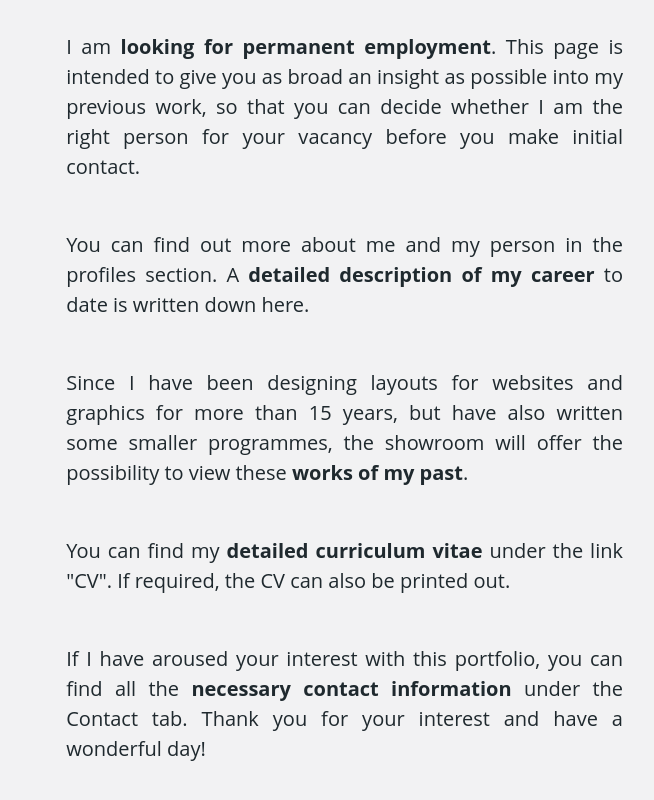
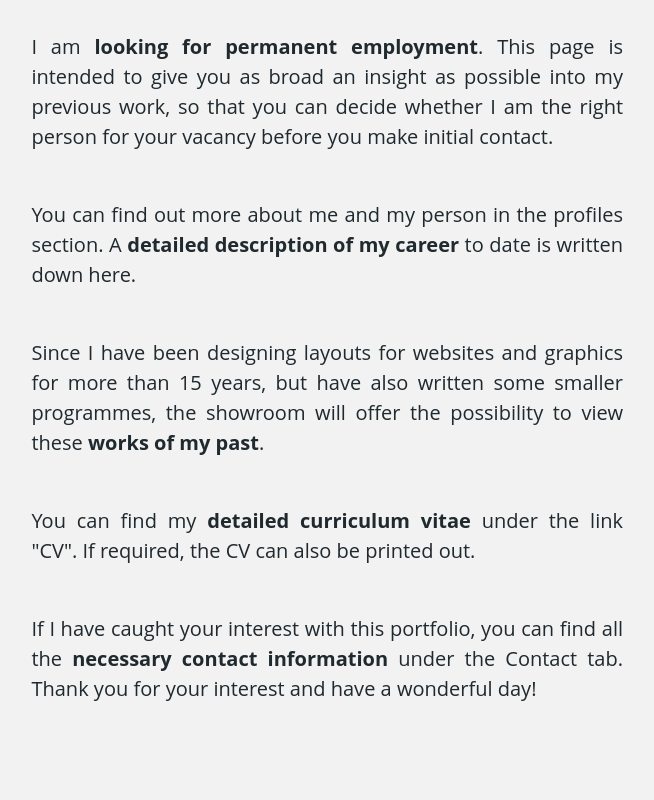
Before and after one commit to ChristianMLux/cmlvue, a Vue app: page / in a window 1280 px wide. Shown: the part 270-1070 px from the top of the page, without its empty margins (369-1023 px from the left). After the commit the page ends 1046 px from the top, so only its background shows below. Built offline with nearby package versions, Linux system fonts and the light colour scheme; what vue-ionicons would draw is missing.

Commit message:
feat: styles the symbols on home page

```diff
--- a/src/App.vue
+++ b/src/App.vue
@@ -35,11 +35,17 @@ ul a:hover {
     fill: var(--primary-color);
   }
 }
+.p-wrapper:hover {
+  svg {
+    fill: var(--primary-color);
+  }
+}
 * .router-link-active * {
   fill: var(--primary-color);
 }
 svg {
   fill: var(--dark-grey);
+  transition: 0.25s ease-in-out;
 }
 * {
   box-sizing: border-box;
--- a/src/views/Home.vue
+++ b/src/views/Home.vue
@@ -37,7 +37,7 @@
       <div class="p-wrapper">
         <md-mail-open-icon />
         <p>
-          If I have aroused your interest with this portfolio, you can find all
+          If I have caught your interest with this portfolio, you can find all
           the <b>necessary contact information</b> under the Contact tab. Thank
           you for your interest and have a wonderful day!
         </p>
@@ -62,7 +62,12 @@ export default {
 };
 </script>
 
-<style scoped>
+<style lang="scss" scoped>
+.p-wrapper:hover {
+  svg {
+    fill: var(--primary-color);
+  }
+}
 .p-wrapper {
   margin: 3rem 1.5rem;
   padding-left: 0.5rem;
@@ -73,11 +78,12 @@ export default {
 .p-wrapper > div {
   font-size: 2.2rem;
   margin: auto 0;
-  width: 20%;
+  width: 15%;
+  padding-right: 2rem;
 }
 
 .p-wrapper > p {
   text-align: justify;
-  width: 80%;
+  width: 85%;
 }
 </style>
```
